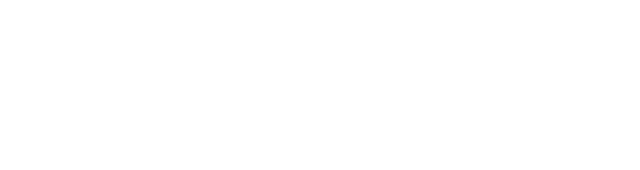
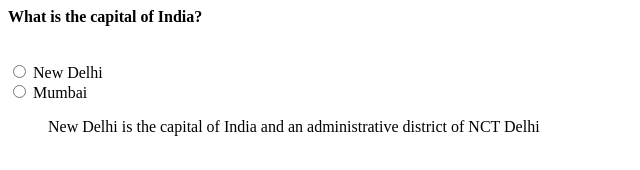
Before and after one commit to acciojob/trivia-AbhijitWelukar9630, a website: page main.html in a window 1280 px wide. Shown: the whole page, without its empty margins (0-640 px from the left). Drawn offline with Linux system fonts and the light colour scheme.

Commit message:
Update main.html

```diff
--- a/main.html
+++ b/main.html
@@ -8,6 +8,16 @@
 
 <body>
 	<!-- the entire body must be written by student -->
+	<b>What is the capital of India?</b>
+	<br>
+	<br>
+	<br>
+
+	<input type="radio" id="New Delhi" value="New Delhi">
+    <label for="New Delhi">New Delhi</label><br>
+	<input type="radio" id="Mumbai" value="Mumbai">
+    <label for="Mumbai">Mumbai</label><br>
+	<blockquote cite="https://en.wikipedia.org/wiki/New_Delhi">New Delhi is the capital of India and an administrative district of NCT Delhi</blockquote>
     <script type="text/javascript" src="./script.js">
 </script>
 
```
